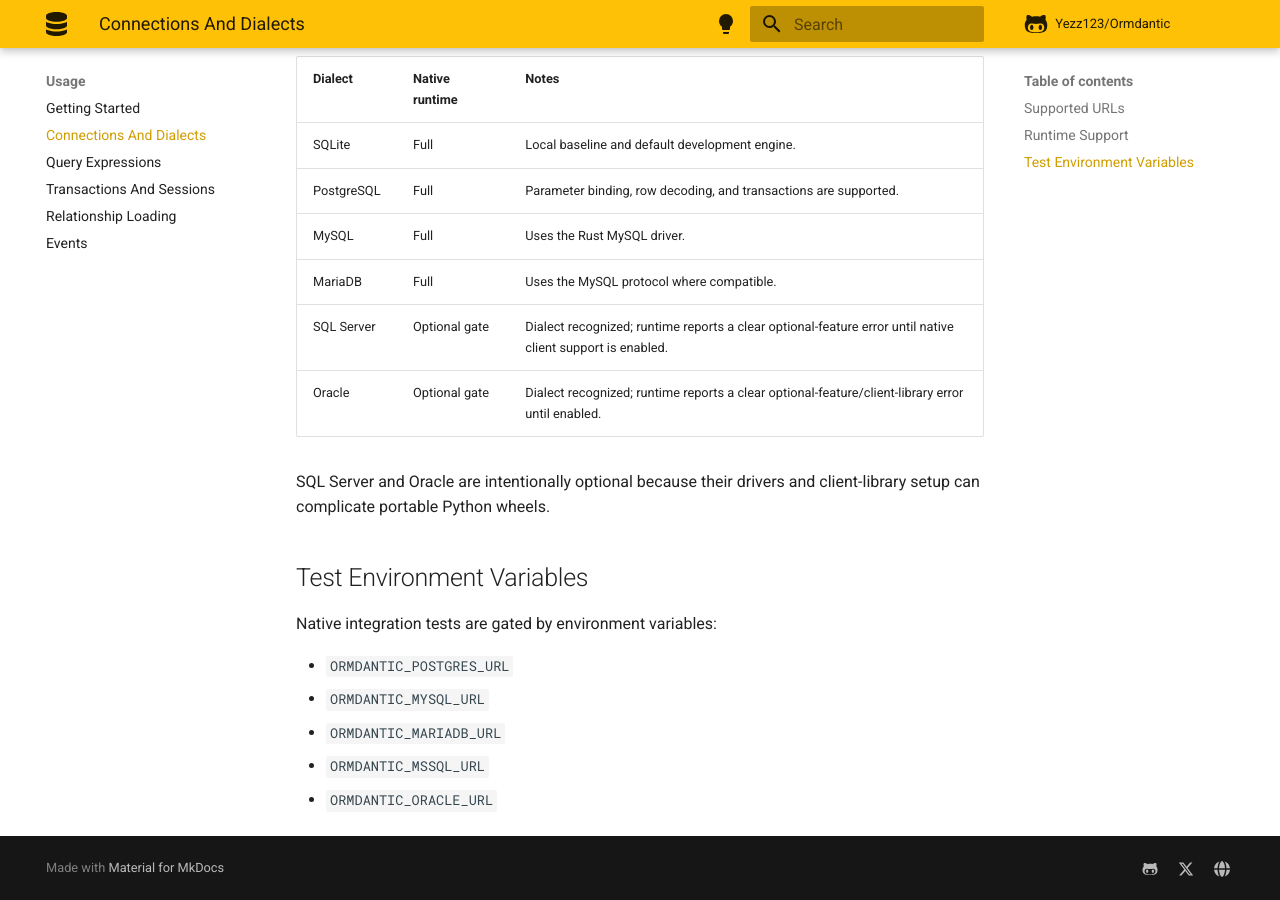
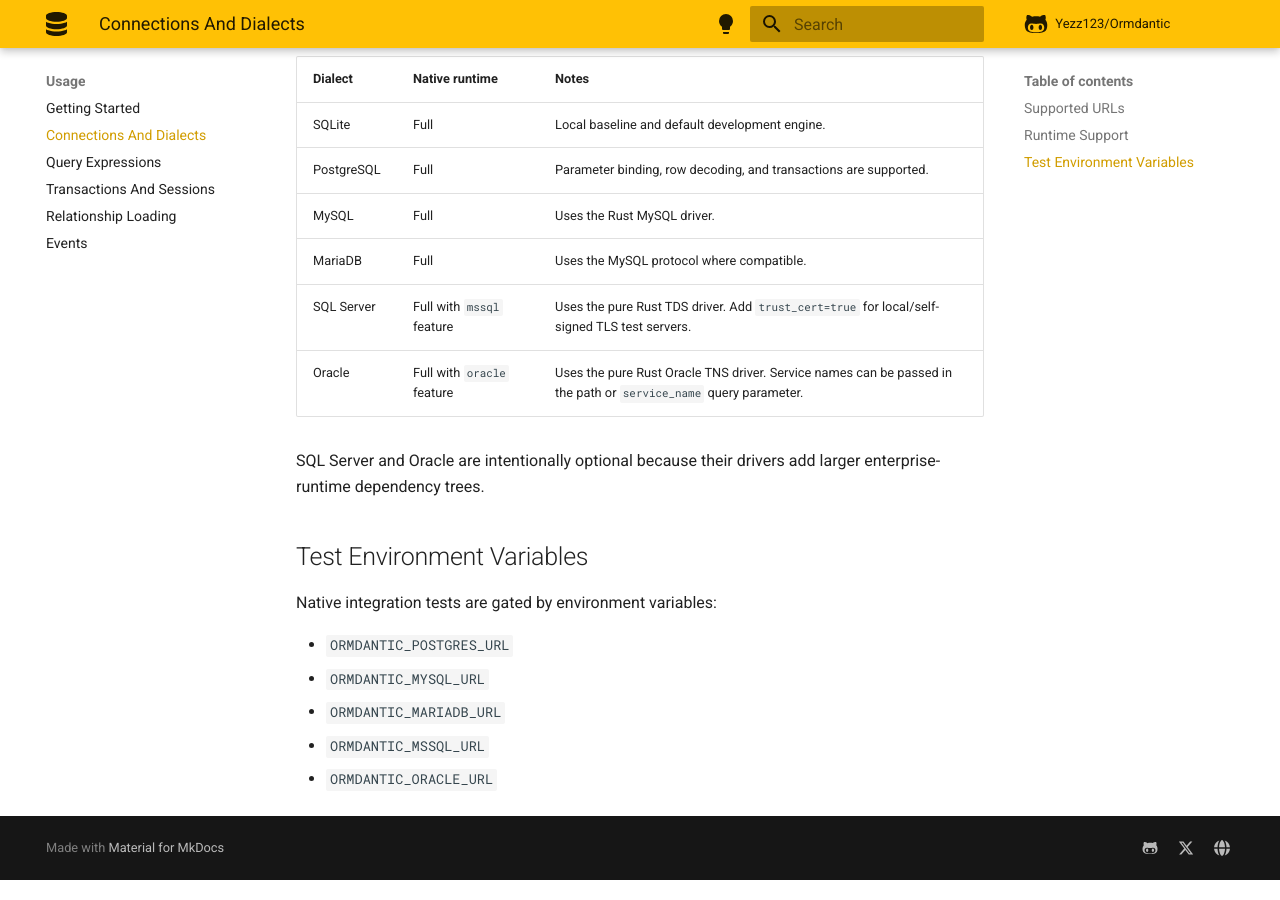
Before and after one commit to yezz123/ormdantic, an MkDocs documentation site: the page built from docs/usage/connections.md, in a window 1280 px wide and 900 px high, scrolled down 592 px. Built offline with MkDocs 1.6.1 and Material for MkDocs 9.7.7, drawn with Linux system fonts in a browser that asks for light colours; comment, search, counter and statistics services are not loaded.

Commit message:
✨ Enhance SQL Server and Oracle runtime support in documentation
Updated the dialect support documentation to reflect full native execution capabilities for SQL Server and Oracle using the `mssql` and `oracle` features. Clarified the usage of pure Rust drivers and improved descriptions of optional feature dependencies. These changes provide clearer guidance for users on leveraging database support in Ormdantic.

```diff
--- a/docs/usage/connections.md
+++ b/docs/usage/connections.md
@@ -23,10 +23,10 @@ Ormdantic("oracle+oracledb://user:password@localhost:1521/service")
 | PostgreSQL | Full | Parameter binding, row decoding, and transactions are supported. |
 | MySQL | Full | Uses the Rust MySQL driver. |
 | MariaDB | Full | Uses the MySQL protocol where compatible. |
-| SQL Server | Optional gate | Dialect recognized; runtime reports a clear optional-feature error until native client support is enabled. |
-| Oracle | Optional gate | Dialect recognized; runtime reports a clear optional-feature/client-library error until enabled. |
+| SQL Server | Full with `mssql` feature | Uses the pure Rust TDS driver. Add `trust_cert=true` for local/self-signed TLS test servers. |
+| Oracle | Full with `oracle` feature | Uses the pure Rust Oracle TNS driver. Service names can be passed in the path or `service_name` query parameter. |
 
-SQL Server and Oracle are intentionally optional because their drivers and client-library setup can complicate portable Python wheels.
+SQL Server and Oracle are intentionally optional because their drivers add larger enterprise-runtime dependency trees.
 
 ## Test Environment Variables
 
```
Also changed, not shown: docs/architecture/dialect-support.md (+3 -3 lines), docs/architecture/rust-core.md (+2 -2 lines), docs/architecture/sqlalchemy-parity.md (+2 -2 lines).
